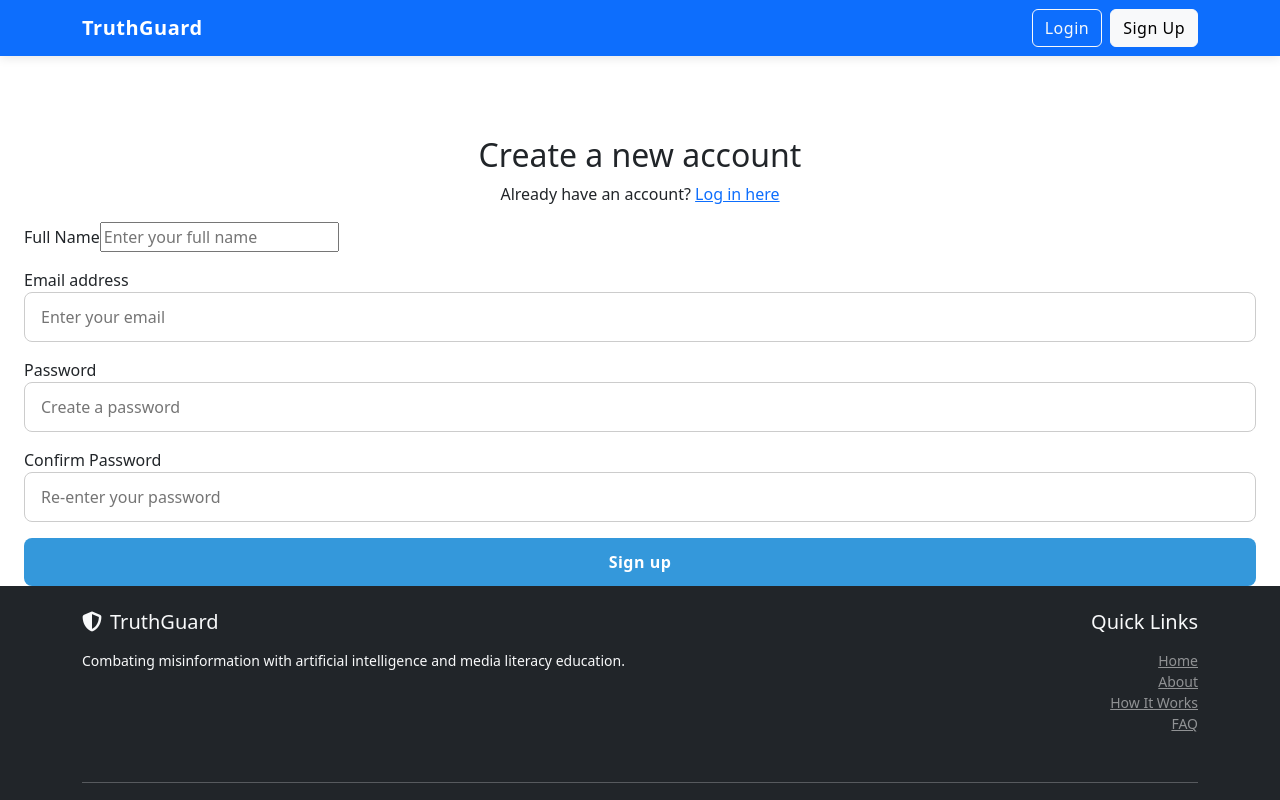
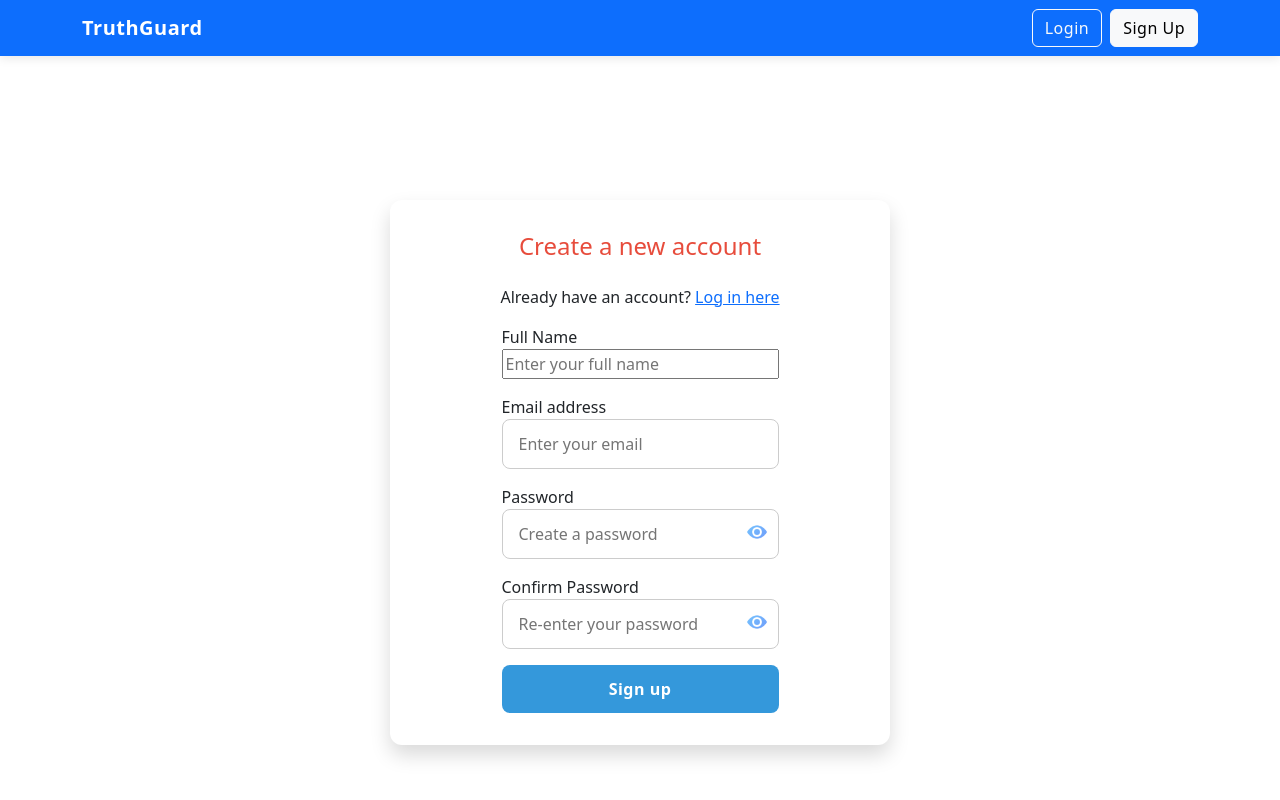
Before and after one commit to vincenkaze/ProjectX, a React (Vite) app in the folder ProjectX/fake-news-detection/frontend/: page /signup in a window 1280 px wide. Shown: the top 800 px of the page. Built offline with nearby package versions, Linux system fonts and the light colour scheme; no server answers.

Commit message:
Update with latest changes

```diff
--- a/ProjectX/fake-news-detection/frontend/src/components/forms/LoginForm.tsx
+++ b/ProjectX/fake-news-detection/frontend/src/components/forms/LoginForm.tsx
@@ -11,6 +11,7 @@ export default function LoginForm({ onSuccess, onForgotPassword }: LoginFormProp
   const { login } = useAuth();
   const [email, setEmail] = useState("");
   const [password, setPassword] = useState("");
+  const [showPassword, setShowPassword] = useState(false);
   const [error, setError] = useState("");
   const [isLoading, setIsLoading] = useState(false);
 
@@ -49,17 +50,24 @@ export default function LoginForm({ onSuccess, onForgotPassword }: LoginFormProp
         />
       </div>
 
+      {/* Password with eye toggle */}
       <div className="form-group">
         <label htmlFor="password">Password</label>
         <input
           id="password"
-          type="password"
+          type={showPassword ? "text" : "password"}
           name="password"
           placeholder="Enter your password"
           required
           value={password}
           onChange={(e) => setPassword(e.target.value)}
           className="input-field"
+        />
+        <img
+          src={showPassword ? "/icons/eye-off.png" : "/icons/eye.png"}
+          alt="Toggle password visibility"
+          className="password-toggle"
+          onClick={() => setShowPassword(!showPassword)}
         />
       </div>
 
@@ -68,7 +76,6 @@ export default function LoginForm({ onSuccess, onForgotPassword }: LoginFormProp
           <input type="checkbox" name="remember-me" /> Remember me
         </label>
 
-        {/* This triggers the modal instead of navigation */}
         {onForgotPassword ? (
           <span
             className="link cursor-pointer"
--- a/ProjectX/fake-news-detection/frontend/src/components/forms/SignUpForm.tsx
+++ b/ProjectX/fake-news-detection/frontend/src/components/forms/SignUpForm.tsx
@@ -15,6 +15,8 @@ export default function SignUpForm({ onSuccess }: SignUpFormProps) {
     password: "",
     confirmPassword: "",
   });
+  const [showPassword, setShowPassword] = useState(false);
+  const [showConfirmPassword, setShowConfirmPassword] = useState(false);
   const [error, setError] = useState("");
   const [isLoading, setIsLoading] = useState(false);
 
@@ -39,6 +41,7 @@ export default function SignUpForm({ onSuccess }: SignUpFormProps) {
     try {
       setError("");
       setIsLoading(true);
+
       const user = await registerUser(
         formData.email,
         formData.password,
@@ -52,15 +55,14 @@ export default function SignUpForm({ onSuccess }: SignUpFormProps) {
 
       await login(formData.email, formData.password);
       if (onSuccess) onSuccess();
-      } catch (err: any) {
-        setError(
+    } catch (err: any) {
+      setError(
         err?.response?.data?.detail || err?.message || "Failed to create an account"
       );
     } finally {
       setIsLoading(false);
     }
   };
-
 
   return (
     <form className="auth-form" onSubmit={handleSubmit}>
@@ -94,31 +96,45 @@ export default function SignUpForm({ onSuccess }: SignUpFormProps) {
         />
       </div>
 
+      {/* Password with eye toggle */}
       <div className="form-group">
         <label htmlFor="password">Password</label>
         <input
           id="password"
           name="password"
-          type="password"
+          type={showPassword ? "text" : "password"}
           placeholder="Create a password"
           required
           value={formData.password}
           onChange={handleChange}
           className="input-field"
         />
+        <img
+          src={showPassword ? "/icons/eye-off.png" : "/icons/eye.png"}
+          alt="Toggle password visibility"
+          className="password-toggle"
+          onClick={() => setShowPassword(!showPassword)}
+        />
       </div>
 
+      {/* Confirm password with eye toggle */}
       <div className="form-group">
         <label htmlFor="confirmPassword">Confirm Password</label>
         <input
           id="confirmPassword"
           name="confirmPassword"
-          type="password"
+          type={showConfirmPassword ? "text" : "password"}
           placeholder="Re-enter your password"
           required
           value={formData.confirmPassword}
           onChange={handleChange}
           className="input-field"
+        />
+        <img
+          src={showConfirmPassword ? "/icons/eye-off.png" : "/icons/eye.png"}
+          alt="Toggle confirm password visibility"
+          className="password-toggle"
+          onClick={() => setShowConfirmPassword(!showConfirmPassword)}
         />
       </div>
 
--- a/ProjectX/fake-news-detection/frontend/src/pages/ForgotPasswordPage.tsx
+++ b/ProjectX/fake-news-detection/frontend/src/pages/ForgotPasswordPage.tsx
@@ -4,10 +4,12 @@ import { Link } from "react-router-dom";
 export default function ForgotPasswordPage() {
   return (
     <div className="min-h-screen flex items-center justify-center bg-gray-50 py-12 px-4 sm:px-6 lg:px-8">
-      <div className="max-w-md w-full bg-white p-8 rounded-lg shadow-md">
+      <div className="max-w-md w-full space-y-8 bg-white p-8 rounded-xl shadow-lg">
         {/* Header */}
-        <div className="text-center mb-6">
-          <h2 className="text-3xl font-bold text-gray-900">Reset Your Password</h2>
+        <div className="text-center">
+          <h2 className="mt-6 text-3xl font-extrabold text-gray-900">
+            Reset your password
+          </h2>
           <p className="mt-2 text-sm text-gray-600">
             Enter your email address to receive reset instructions.
           </p>
@@ -17,10 +19,10 @@ export default function ForgotPasswordPage() {
         <PasswordRecoveryForm />
 
         {/* Footer link */}
-        <div className="mt-6 text-center text-sm text-gray-600">
+        <div className="text-center text-sm text-gray-600">
           <p>
             Remembered your password?{" "}
-            <Link to="/login" className="text-blue-600 hover:text-blue-500">
+            <Link to="/login" className="font-medium text-blue-600 hover:text-blue-500">
               Back to Login
             </Link>
           </p>
--- a/ProjectX/fake-news-detection/frontend/src/pages/LoginPage.tsx
+++ b/ProjectX/fake-news-detection/frontend/src/pages/LoginPage.tsx
@@ -1,12 +1,14 @@
-import { Link } from "react-router-dom";
+import { Link, useNavigate } from "react-router-dom";
 import LoginForm from "../components/forms/LoginForm";
 
 export default function LoginPage() {
+  const navigate = useNavigate();
+
   return (
-    <div className="min-h-screen flex items-center justify-center bg-gray-50 py-12 px-4 sm:px-6 lg:px-8">
-      <div className="max-w-md w-full space-y-8 bg-white p-8 rounded-xl shadow-md">
+    <div className="min-h-screen flex items-center justify-center bg-gray-100 py-12 px-4 sm:px-6 lg:px-8">
+      <div className="auth-container animate-fadeIn">
         <div className="text-center">
-          <h2 className="mt-6 text-3xl font-extrabold text-gray-900">
+          <h2 className="text-3xl font-extrabold text-gray-900">
             Sign in to TruthGuard
           </h2>
           <p className="mt-2 text-sm text-gray-600">
@@ -14,13 +16,12 @@ export default function LoginPage() {
           </p>
         </div>
 
-        {/*  Reusable form */}
-        <LoginForm />
-
-        <div className="text-center text-sm text-gray-600">
+        {/* Reusable login form */}
+        <LoginForm onSuccess={() => navigate("/")} />
+        <div className="auth-footer">
           <p>
-            Don't have an account?{" "}
-            <Link to="/signup" className="font-medium text-blue-600 hover:text-blue-500">
+            Don’t have an account?{" "}
+            <Link to="/signup" className="text-blue-600 hover:text-blue-500 font-medium">
               Sign up
             </Link>
           </p>
--- a/ProjectX/fake-news-detection/frontend/src/pages/ResetPasswordPage.tsx
+++ b/ProjectX/fake-news-detection/frontend/src/pages/ResetPasswordPage.tsx
@@ -22,25 +22,36 @@ export default function ResetPasswordPage() {
   };
 
   return (
-    <div className="min-h-screen flex items-center justify-center bg-gray-50">
-      <div className="bg-white p-6 rounded-lg shadow-lg w-full max-w-sm">
-        <h2 className="text-2xl font-bold mb-4">Set a New Password</h2>
+    <div className="min-h-screen flex items-center justify-center bg-gray-50 py-12 px-4 sm:px-6 lg:px-8">
+      <div className="max-w-md w-full space-y-8 bg-white p-8 rounded-xl shadow-lg">
+        <div className="text-center">
+          <h2 className="mt-6 text-3xl font-extrabold text-gray-900">
+            Set a New Password
+          </h2>
+          <p className="mt-2 text-sm text-gray-600">
+            Enter your new password below to reset your account.
+          </p>
+        </div>
+
         <form onSubmit={handleReset} className="space-y-4">
           <input
             type="password"
             placeholder="Enter new password"
             value={newPassword}
             onChange={(e) => setNewPassword(e.target.value)}
-            className="w-full border p-2 rounded"
+            className="input-field w-full"
           />
           <button
             type="submit"
-            className="w-full bg-blue-600 text-white p-2 rounded hover:bg-blue-700"
+            className="btn btn-primary w-full"
           >
             Reset Password
           </button>
         </form>
-        {message && <p className="mt-4 text-center">{message}</p>}
+
+        {message && (
+          <p className="mt-4 text-center text-sm text-gray-600">{message}</p>
+        )}
       </div>
     </div>
   );
--- a/ProjectX/fake-news-detection/frontend/src/pages/SignupPage.tsx
+++ b/ProjectX/fake-news-detection/frontend/src/pages/SignupPage.tsx
@@ -3,22 +3,19 @@ import SignUpForm from "../components/forms/SignUpForm";
 
 export default function SignupPage() {
   return (
-    <div className="min-h-screen flex items-center justify-center bg-gray-50 py-12 px-4 sm:px-6 lg:px-8">
-      <div className="max-w-md w-full space-y-8 bg-white p-8 rounded-xl shadow-md">
-        <div className="text-center">
-          <h2 className="mt-6 text-3xl font-extrabold text-gray-900">
-            Create a new account
-          </h2>
-          <p className="mt-2 text-sm text-gray-600">
-            Already have an account?{" "}
-            <Link to="/login" className="font-medium text-blue-600 hover:text-blue-500">
-              Log in here
-            </Link>
-          </p>
+    <div className="min-h-screen flex items-center justify-center bg-gray-100 px-4">
+      <div className="auth-container animate-fadeIn">
+        <h2>Create a new account</h2>
+        <p className="mt-2 text-sm text-gray-600 text-center">
+          Already have an account?{" "}
+          <Link to="/login" className="font-medium text-blue-600 hover:text-blue-500">
+            Log in here
+          </Link>
+        </p>
+
+        <div className="mt-6 w-full">
+          <SignUpForm />
         </div>
-
-        {/* Reusable SignUpForm */}
-        <SignUpForm />
       </div>
     </div>
   );
--- a/ProjectX/fake-news-detection/frontend/src/styles/skin.css
+++ b/ProjectX/fake-news-detection/frontend/src/styles/skin.css
@@ -211,7 +211,7 @@ body {
   padding: 2rem;
   background: #fff;
   border-radius: 0.75rem;
-  box-shadow: 0 5px 20px rgba(0,0,0,0.05);
+  box-shadow: 0 10px 20px rgba(0,0,0,0.15);
 }
 
 .auth-container h2 {
@@ -495,3 +495,30 @@ body {
   font-size: 0.95rem;
   margin-top: 0.7rem;
 }
+
+/* Password toggle (eye icon inside inputs) */
+.form-group {
+  position: relative; /* lock children inside */
+  display: flex;
+  flex-direction: column;
+}
+
+.input-field {
+  padding-right: 2.5rem; /* give room for the eye */
+}
+
+.password-toggle {
+  position: absolute;
+  right: 0.75rem;
+  top: calc(50% + 10px); /* offset down because label sits above */
+  transform: translateY(-50%);
+  width: 20px;
+  height: 20px;
+  cursor: pointer;
+  opacity: 0.6;
+  transition: opacity 0.2s ease;
+}
+
+.password-toggle:hover {
+  opacity: 1;
+}
```
Also changed, not shown: ProjectX/fake-news-detection/frontend/public/icons/eye-off.png (added), ProjectX/fake-news-detection/frontend/public/icons/eye.png (added), ProjectX/fake-news-detection/frontend/src/components/modals/ForgotPasswordModal.tsx (line endings or trailing spaces).
